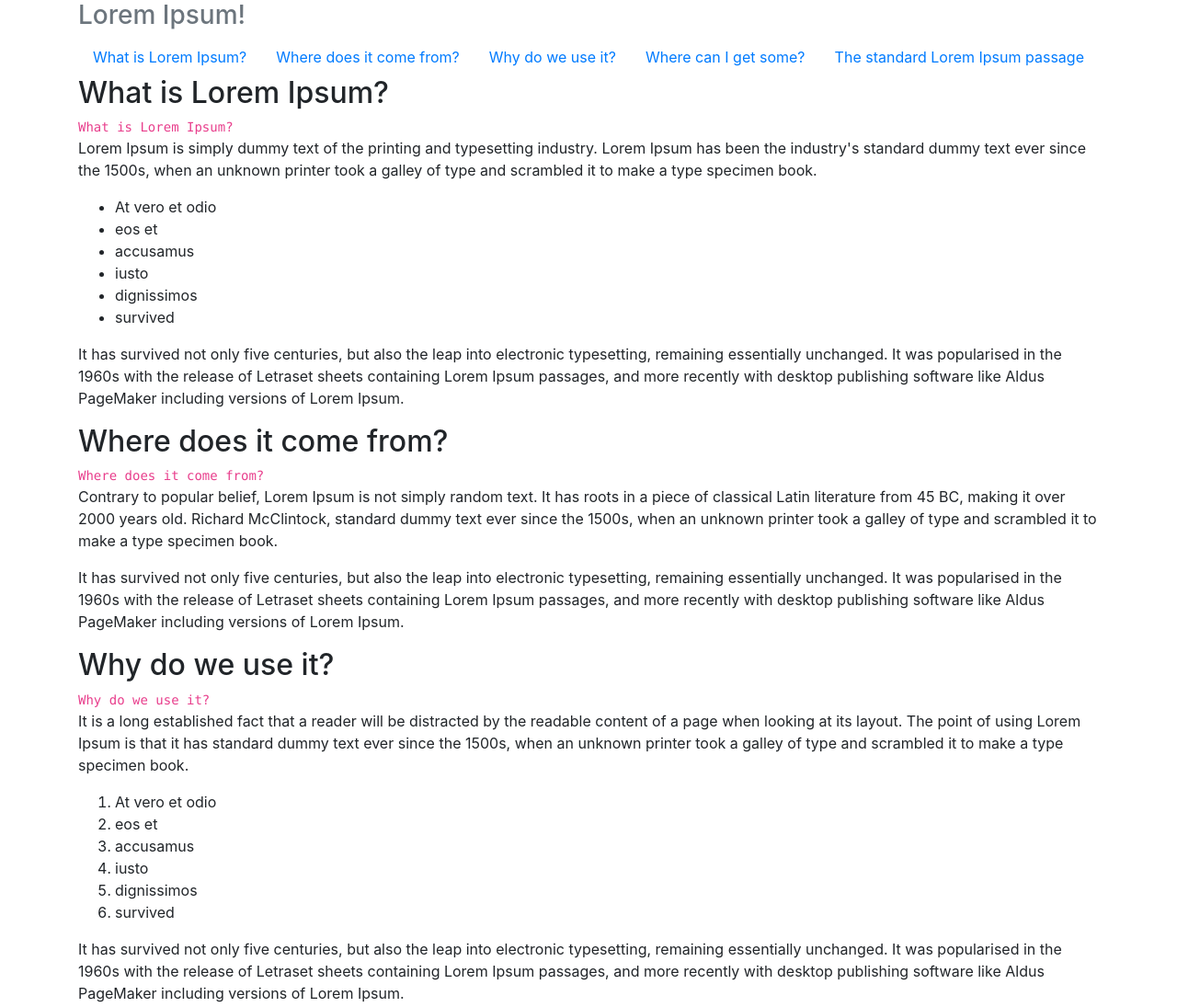
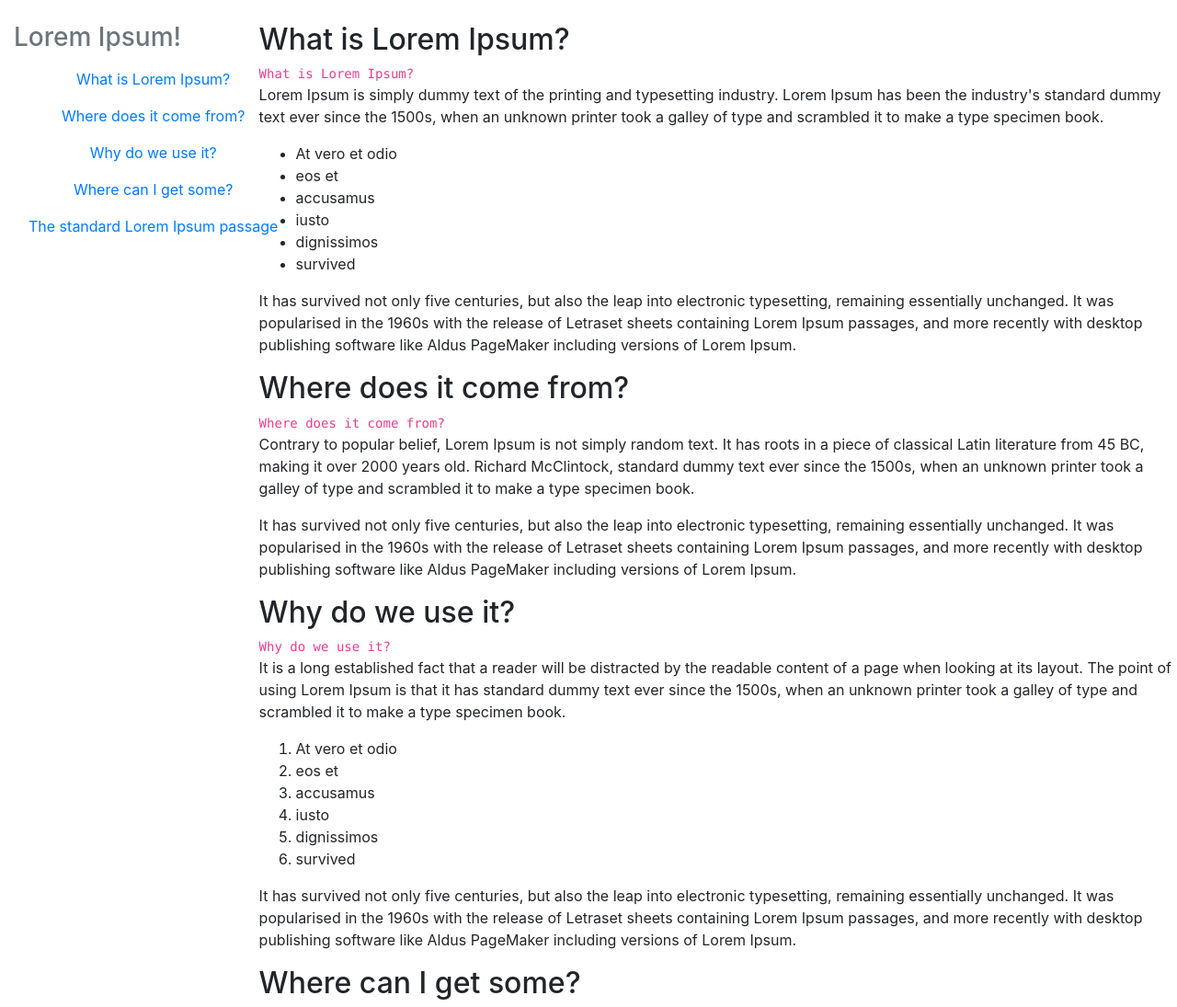
Before and after one commit to guillainbisimwa/TadeuAndGuillainHTML, a plain HTML site: page index.html in a window 1280 px wide. Shown: the top 1095 px of the page at 92% size. After the commit the page ends 800 px from the top, so only its background shows below. Drawn offline with nearby package versions, Linux system fonts and the light colour scheme.

Commit message:
Final version

```diff
--- a/index.html
+++ b/index.html
@@ -3,12 +3,11 @@
         <title>Guillain & Tadeu HTML</title>
         <link rel="stylesheet" href="https://stackpath.bootstrapcdn.com/bootstrap/4.4.1/css/bootstrap.min.css" integrity="sha384-Vkoo8x4CGsO3+Hhxv8T/Q5PaXtkKtu6ug5TOeNV6gBiFeWPGFN9MuhOf23Q9Ifjh" crossorigin="anonymous">
     </head>
-    <body>
-        <main id="main-doc" class="container">
-            <div>
+    <body class="container-fluid">
+        <div style="position: fixed;" class="mt-4">
             <nav id="navbar" class="nav-fill">
                 <header class="h3 text-secondary">Lorem Ipsum!</header>
-                    <ul class="nav">
+                <ul class="nav flex-column float-left">
                     <li class="nav-item">
                         <a href="#What_is_Lorem_Ipsum" class="nav-link">What is Lorem Ipsum?</a>
                     </li>
@@ -27,6 +26,7 @@
                 </ul>
             </nav>
         </div>
+        <main class="mt-4" style="width: 78%; position: absolute; right: 0;" id="main-doc">
             <section class="main-section" id="What_is_Lorem_Ipsum">
                 <header class="h2" >What is Lorem Ipsum?</header>
                 <code>What is Lorem Ipsum?</code>
```
Lines whose indentation alone changed are shown as unchanged.
